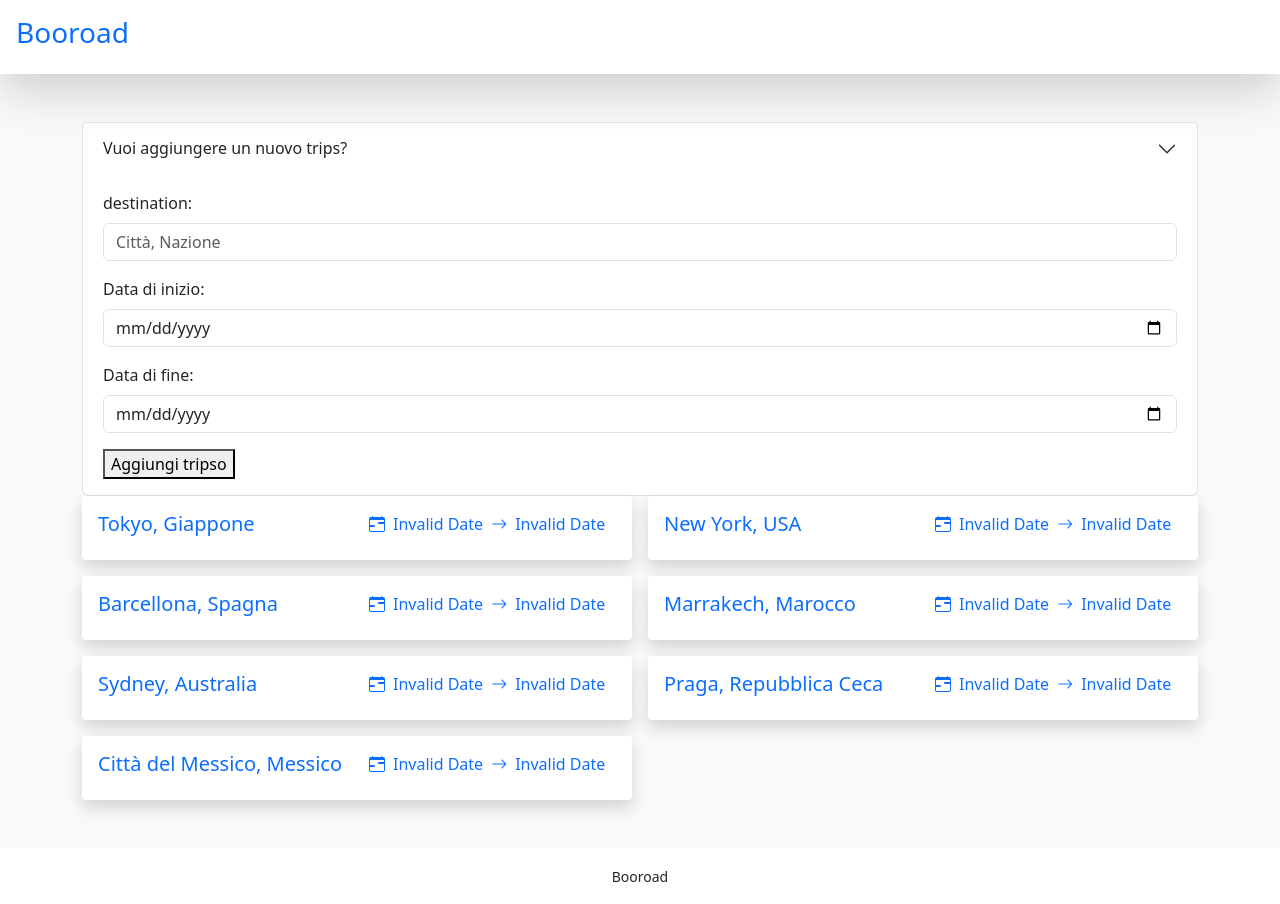
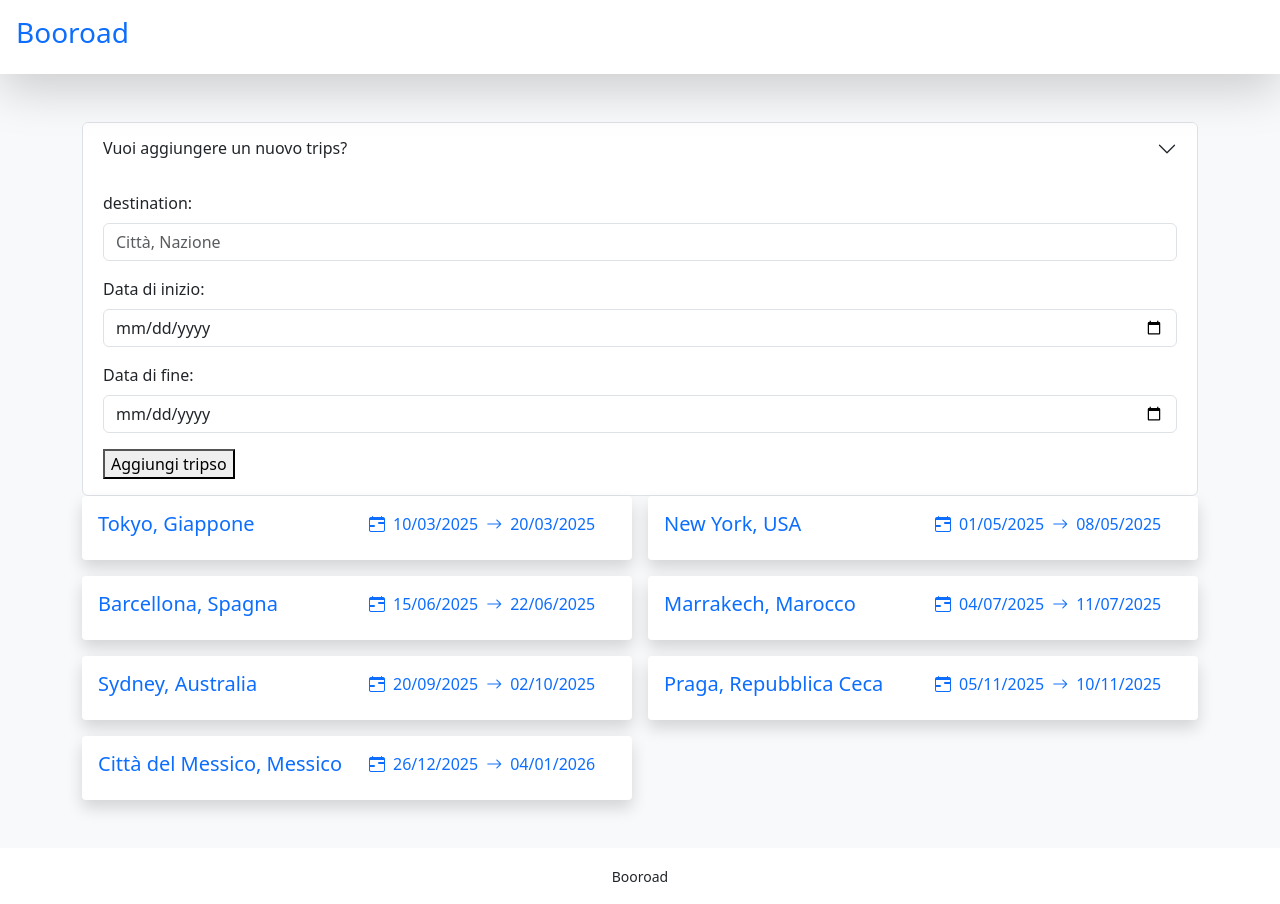
Before and after one commit to gabriele-fontana/booroad, a React (Vite) app: page / in a window 1280 px wide. Built offline with nearby package versions, Linux system fonts and the light colour scheme.

Commit message:
fix data key

```diff
--- a/src/components/TravelCard.jsx
+++ b/src/components/TravelCard.jsx
@@ -5,13 +5,15 @@ export default function TravelCard({ trip }) {
         <Link to={`/travel/${trip.id}`} className="text-decoration-none cursor-pointer">
             <div className="bg-white shadow rounded-1 p-3">
                 <div className="row">
-                    <div className="col-6"><h2 className="h5">{trip.destination}</h2></div>
+                    <div className="col-6">
+                        <h2 className="h5">{trip.destination}</h2>
+                    </div>
                     <div className="col-6">
                         <div className="row row-cols-auto gx-2 align-items-center">
                             <i className="bi bi-calendar-range"></i>
-                            <span>{new Date(trip.data_inizio).toLocaleDateString("it-IT")}</span>
+                            <span>{new Date(trip.start_date).toLocaleDateString("it-IT")}</span>
                             <i className="bi bi-arrow-right"></i>
-                            <span>{new Date(trip.data_fine).toLocaleDateString("it-IT")}</span>
+                            <span>{new Date(trip.end_date).toLocaleDateString("it-IT")}</span>
                         </div>
                     </div>
                 </div>
--- a/src/components/TravellersList.jsx
+++ b/src/components/TravellersList.jsx
@@ -6,7 +6,7 @@ export default function TravellersList({ customers }) {
     const [selectedId, setSelectedId] = useState(null);
 
     const filteredCustomersSearch = customers.filter((cliente) => {
-        const fullNameSearch = `${cliente.nome} ${cliente.cognome}`.toLowerCase();
+        const fullNameSearch = `${cliente.first_name} ${cliente.last_name}`.toLowerCase();
         return fullNameSearch.includes(search.trim().toLowerCase());
     })
 
```
